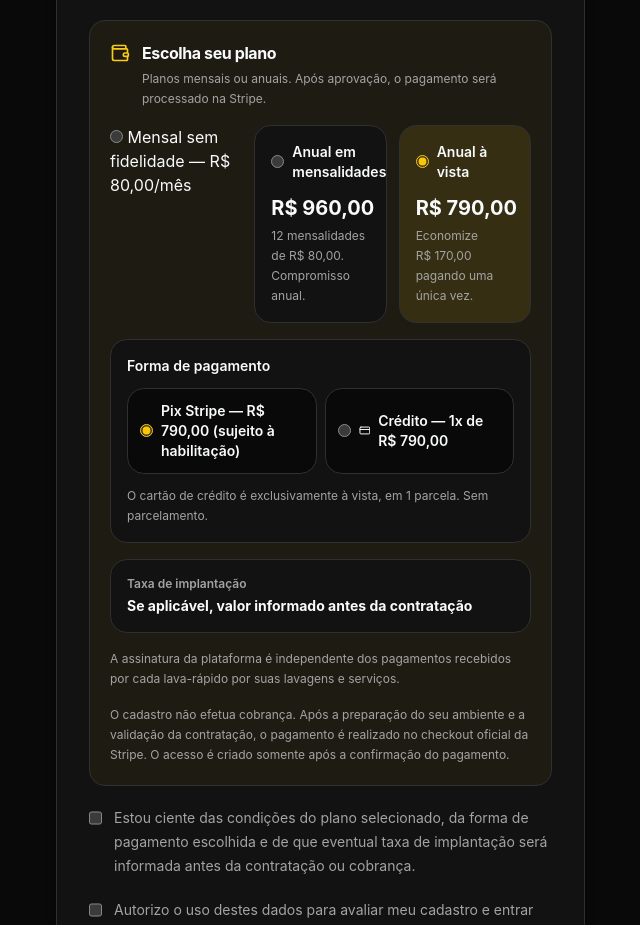
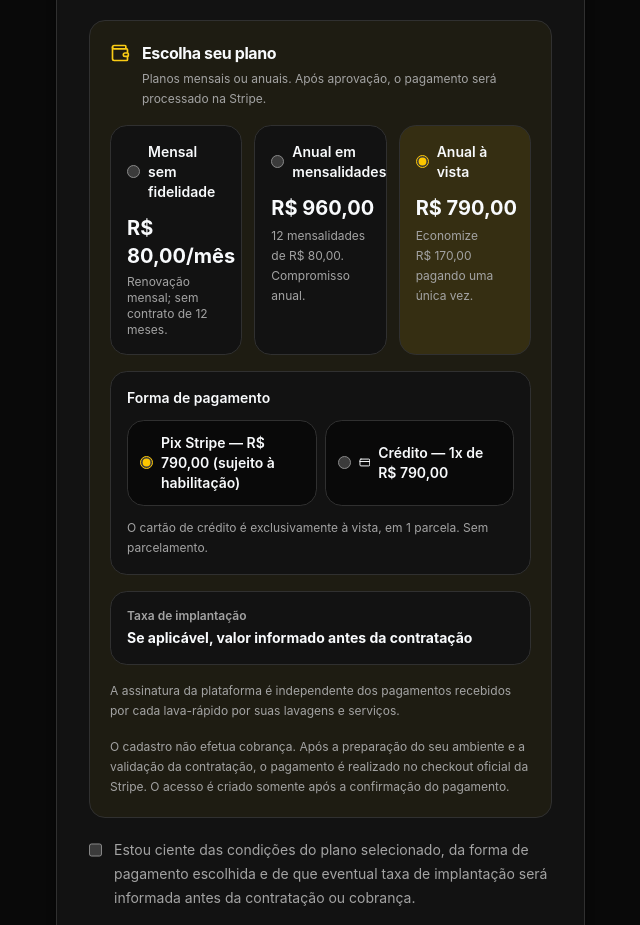
Before and after one commit to Raphaeljdk/aquaflow-gestao, a Next.js app: page /cadastrar-lava-rapido in a window 1280 px wide. Shown: the part 920-1845 px from the top of the page, without its empty margins (535-1175 px from the left). Built offline with nearby package versions, Linux system fonts and the light colour scheme.

Commit message:
style: card mensal seguindo os planos existentes

```diff
--- a/src/app/cadastrar-lava-rapido/page.tsx
+++ b/src/app/cadastrar-lava-rapido/page.tsx
@@ -186,7 +186,7 @@ export default function CadastroEmpresaPage() {
                   </div>
                 </div>
                 <div className="grid gap-3 sm:grid-cols-3" role="radiogroup" aria-label="Escolha um plano">
-                  <label><input type="radio" name="planoPagamento" value="MENSAL" checked={planoPagamento==="MENSAL"} onChange={()=>escolherPlano("MENSAL")}/> Mensal sem fidelidade — R$ 80,00/mês</label>
+                  <label className={"cursor-pointer rounded-xl border p-4 transition-colors "+(planoPagamento==="MENSAL"?"border-primary bg-primary/10":"border-border bg-card")}><span className="flex items-center gap-2 text-sm font-semibold"><input type="radio" name="planoPagamento" value="MENSAL" checked={planoPagamento==="MENSAL"} onChange={()=>escolherPlano("MENSAL")}/> Mensal sem fidelidade</span><span className="mt-3 block text-xl font-bold">R$ 80,00/mês</span><span className="mt-1 block text-xs text-muted-foreground">Renovação mensal; sem contrato de 12 meses.</span></label>
                   <label className={`cursor-pointer rounded-xl border p-4 transition-colors ${planoPagamento === "ANUAL_MENSAL" ? "border-primary bg-primary/10" : "border-border bg-card"}`}>
                     <span className="flex items-center gap-2 text-sm font-semibold">
                       <input type="radio" name="planoPagamento" value="ANUAL_MENSAL" checked={planoPagamento === "ANUAL_MENSAL"} onChange={()=>escolherPlano("ANUAL_MENSAL")} className="accent-yellow-400"/>
```
